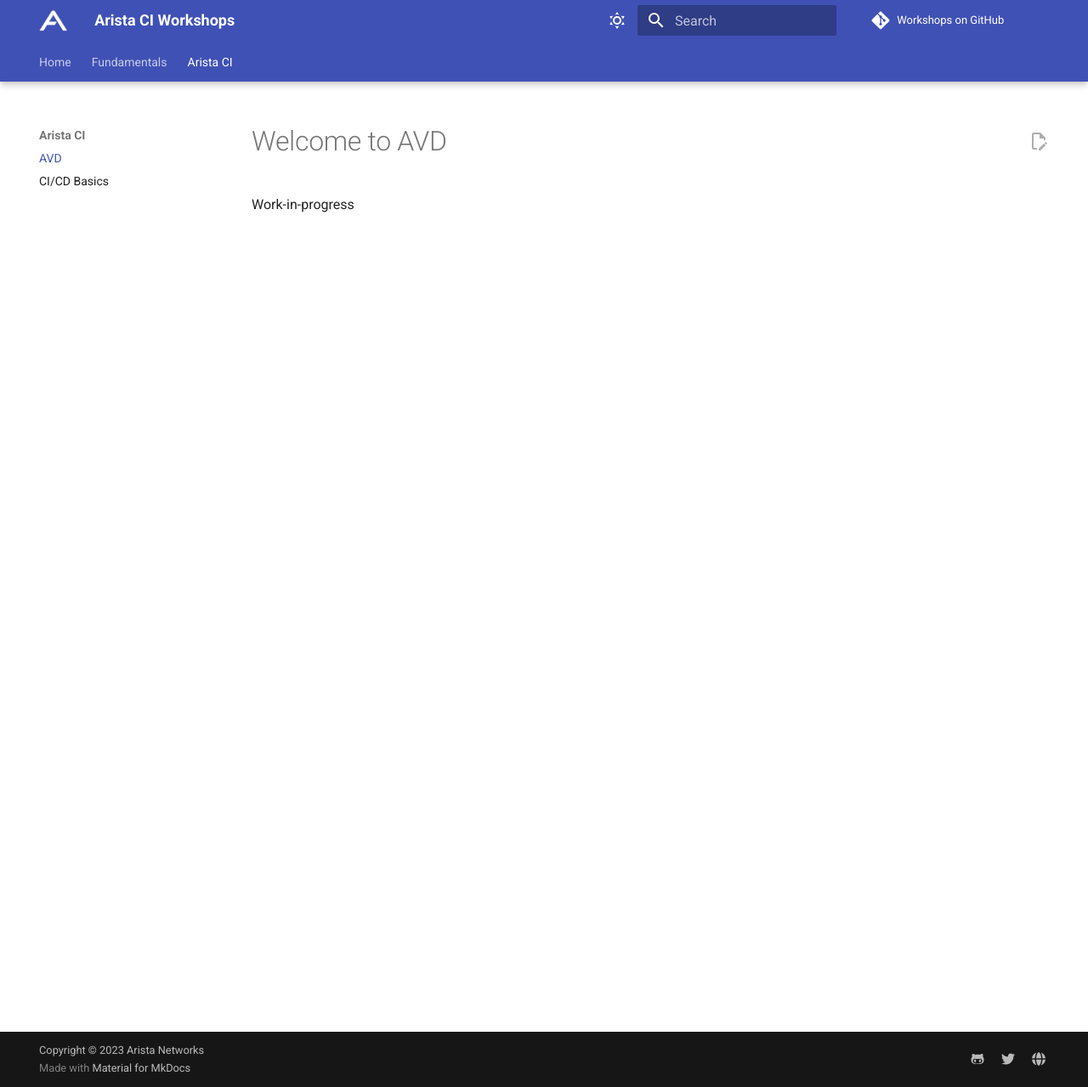
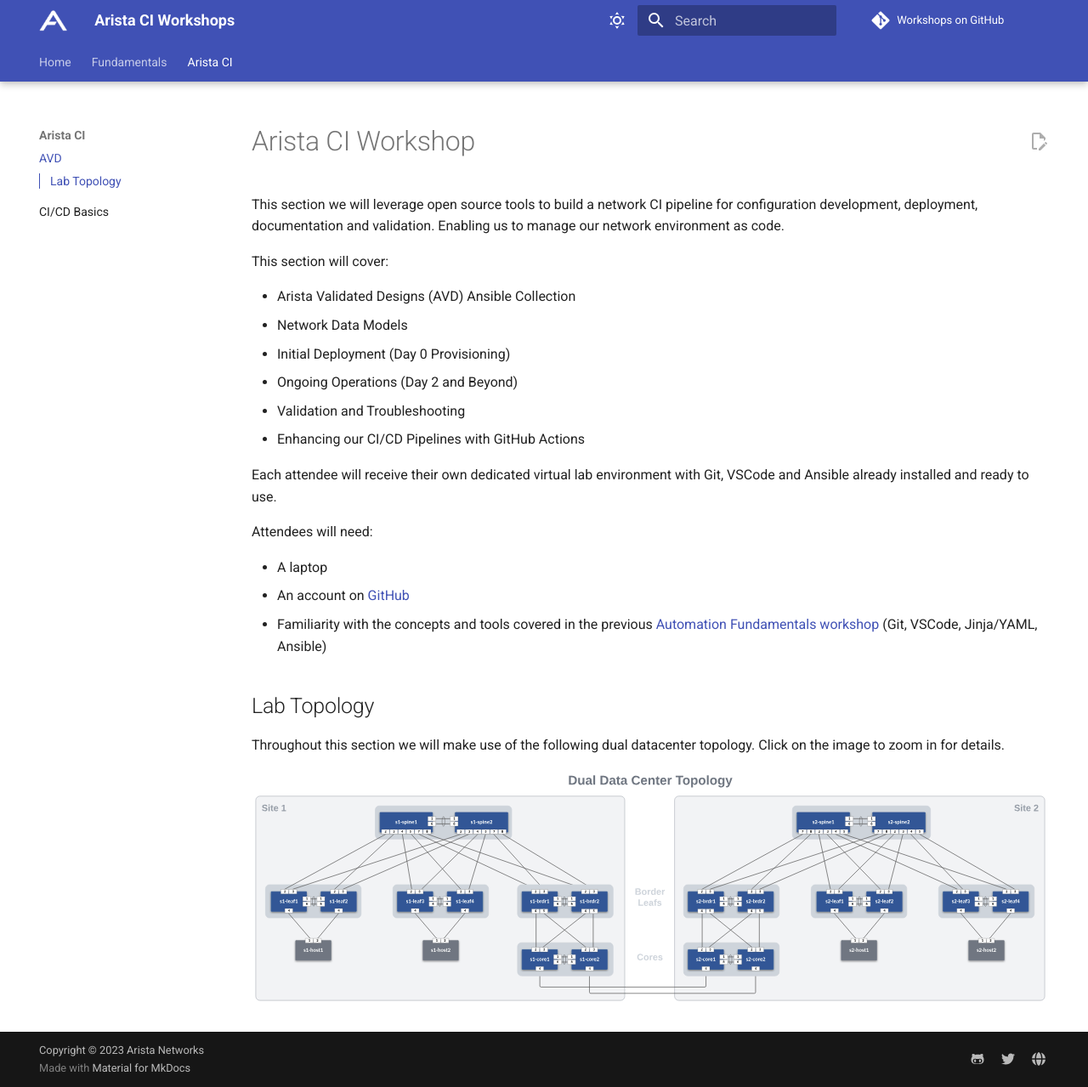
Before and after one commit to aristanetworks/avd-workshops, an MkDocs documentation site: the page built from workshops/avd.md, in a window 1280 px wide and 1279 px high. Shown: the whole window at 85% size. Built offline with MkDocs 1.6.1 and Material for MkDocs 9.7.7, drawn with Linux system fonts in a browser that asks for light colours; comment, search, counter and statistics services are not loaded.

Commit message:
Doc: Added AVD intro section and dual DC topo image (#41)
* added intro section for AVD and topo image

* updated with GitHub link

* add datacnter as approved, remove sentence from list

---------

Co-authored-by: juliopdx <juliop503@gmail.com>

```diff
--- a/workshops/avd.md
+++ b/workshops/avd.md
@@ -1,3 +1,26 @@
-# Welcome to AVD
+# Arista CI Workshop
 
-Work-in-progress
+This section we will leverage open source tools to build a network CI pipeline for configuration development, deployment, documentation and validation. Enabling us to manage our network environment as code.
+
+This section will cover:
+
+- Arista Validated Designs (AVD) Ansible Collection
+- Network Data Models
+- Initial Deployment (Day 0 Provisioning)
+- Ongoing Operations (Day 2 and Beyond)
+- Validation and Troubleshooting
+- Enhancing our CI/CD Pipelines with GitHub Actions
+
+Each attendee will receive their own dedicated virtual lab environment with Git, VSCode and Ansible already installed and ready to use.
+
+Attendees will need:
+
+- A laptop
+- An account on [GitHub](https://github.com/)
+- Familiarity with the concepts and tools covered in the previous [Automation Fundamentals workshop](https://aristanetworks.github.io/avd-workshops/) (Git, VSCode, Jinja/YAML, Ansible)
+
+## Lab Topology
+
+Throughout this section we will make use of the following dual datacenter topology. Click on the image to zoom in for details.
+
+![Dual DC Topology](assets/images/dual-dc-topo.svg)
```
Also changed, not shown: workshops/assets/images/dual-dc-topo.png (added), workshops/assets/images/dual-dc-topo.svg (added), 1 other file.
